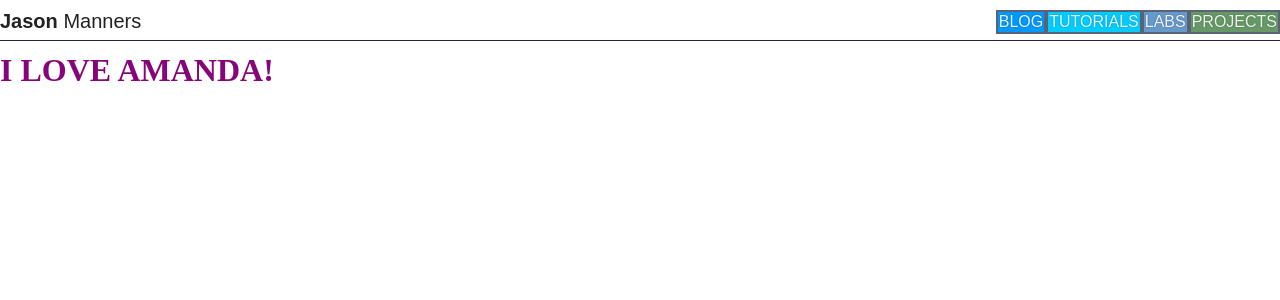
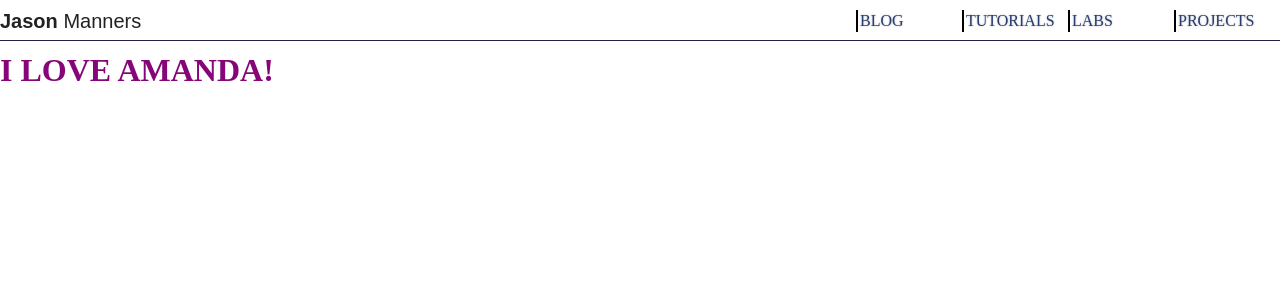
Before and after one commit to wheeyls/jasonmanners.github.com, a PHP site: page / in a window 1280 px wide. Shown: the top 300 px of the page. Run offline with PHP 8.4, Linux system fonts and the light colour scheme.

Commit message:
Changed style

```diff
--- a/css/styles.css
+++ b/css/styles.css
@@ -27,42 +27,22 @@ header nav {
   float: right;
 }
 header nav li {
-  -moz-transition: border-color 0.15s linear 0s;
-  background: -moz-radial-gradient(50% 50% 90deg, ellipse closest-side, rgba(255, 255, 255, 0.2) 0pt, rgba(255, 255, 255, 0) 100%) repeat scroll 0 0 #FF0000;
-  border: 2px solid #000000;
+  border-left: 2px solid #000000;
   display: block;
-  padding: 1px;
+  padding: 2px;
   text-shadow: 0 0 2px rgba(0, 0, 0, 0.3);
   float: left;
+  width: 100px;
 }
 header nav a {
   border: medium none;
-  color: rgba(255, 255, 255, 0.9);
   display: table;
-  font-family: 'League Gothic',Arial,Helvetica,sans-serif;
   font-size: 16px;
   outline: medium none;
   text-transform: uppercase;
 }
 header nav a:hover {
   color: rgba(255, 255, 255, 0.9);
-}
-
-header nav li.projects {
-  background-color: #669966;
-  border-color: #586475;
-}
-header nav li.labs {
-  background-color: #6699CC;
-  border-color: #586475;
-}
-header nav li.blog {
-  background-color: #0099FF;
-  border-color: #586475;
-}
-header nav li.tutorials {
-  background-color: #00CCFF;
-  border-color: #586475;
 }
 
 .title {
```
